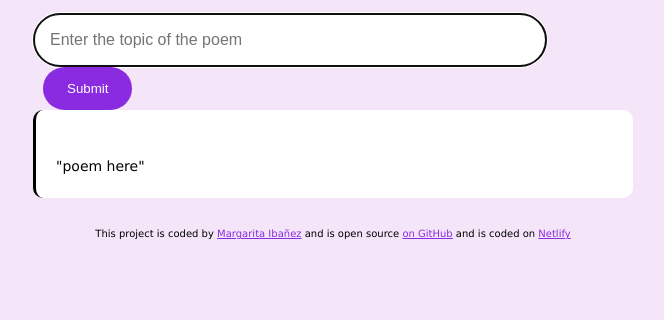
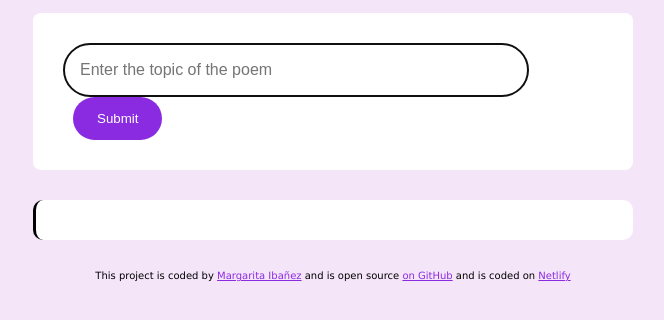
Before and after one commit to Margarita827/AI-Poem-generator, a plain HTML site: page index.html in a window 1280 px wide. Shown: the part 182-502 px from the top of the page, without its empty margins (307-971 px from the left). Drawn offline with nearby package versions, Linux system fonts and the light colour scheme.

Commit message:
corrected css

```diff
--- a/index.html
+++ b/index.html
@@ -28,11 +28,7 @@
 <input type="submit" class="button" />
 
 </form>
-<div class="poem" id="poem ">
-
-    <br />
-  "poem here"
-</div>
+<div class="poem" id="poem "></div>
     </main>
 
 
--- a/src/style.css
+++ b/src/style.css
@@ -22,7 +22,7 @@ h1 {
 }
 
 
-}
+
 
 form {
     padding: 30px;
```
